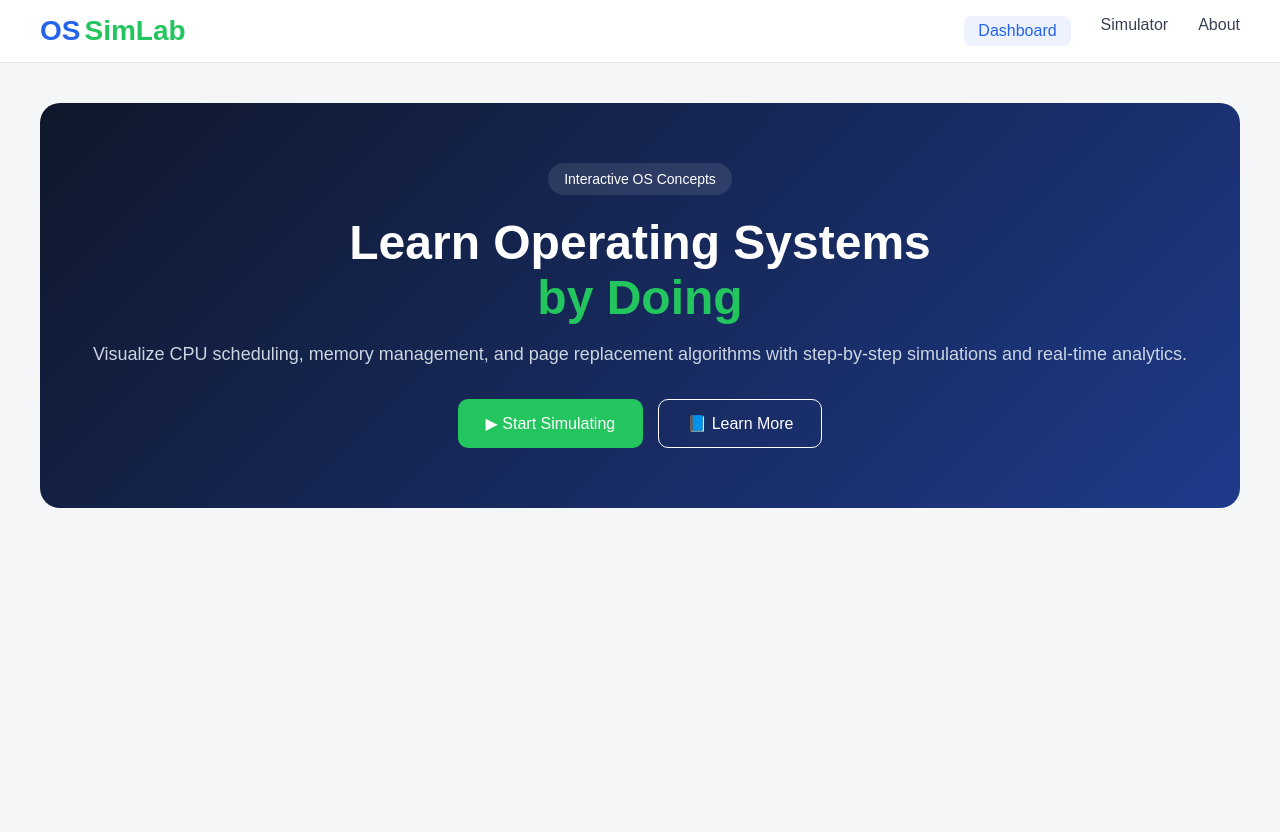
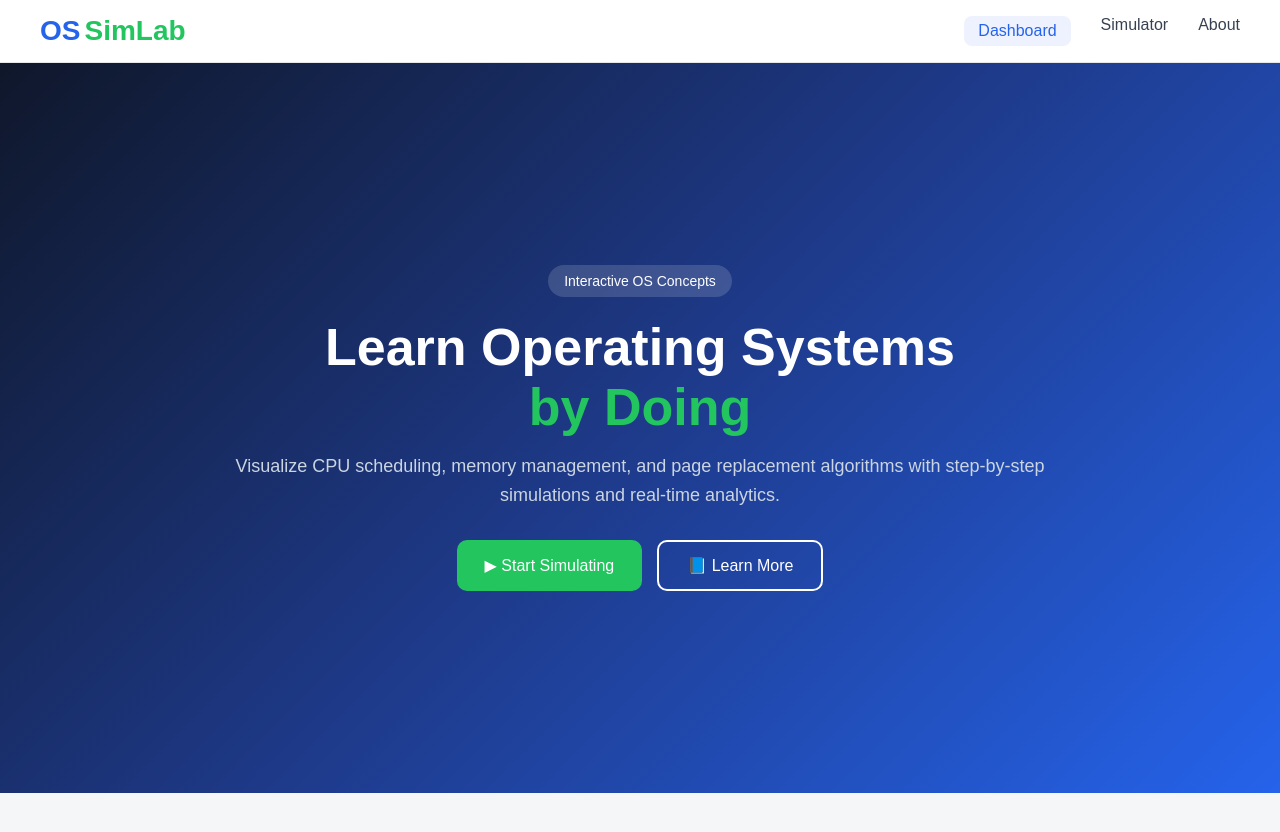
Before and after one commit to Nishan0021/OS-SimLab, a React (Vite) app: page / in a window 1280 px wide. Shown: the top 832 px of the page. After the commit the page ends 800 px from the top, so only its background shows below. Built offline with nearby package versions, Linux system fonts and the light colour scheme.

Commit message:
Enhance Dashboard styles for improved layout

```diff
--- a/src/pages/Dashboard.css
+++ b/src/pages/Dashboard.css
@@ -1,86 +1,182 @@
-/* MAIN CONTAINER */
+/* ========================= */
+/* MAIN CONTAINER - FULL PAGE */
+/* ========================= */
 
 .dashboard-container {
-  padding: 40px;
-  background: #f5f6f8;
-  min-height: 100vh;
+
+  min-height: calc(100vh - 70px);
+
+  display: flex;
+  justify-content: center;
+  align-items: center;
+
+  background: linear-gradient(
+    135deg,
+    #0f172a,
+    #1e3a8a,
+    #2563eb
+  );
+
+  padding: 40px 20px;
+
 }
 
 
+/* ========================= */
 /* HERO SECTION */
+/* ========================= */
 
 .hero {
-  background: linear-gradient(135deg, #0f172a, #1e3a8a);
+
   color: white;
-  border-radius: 20px;
-  padding: 60px 40px;
+
   text-align: center;
-  max-width: 100%;
+
+  max-width: 900px;
+  width: 100%;
+
+  /* REMOVE BOX LOOK */
+  background: transparent;
+  border-radius: 0;
+  padding: 0;
+
 }
 
 
+/* ========================= */
 /* BADGE */
+/* ========================= */
 
 .hero-badge {
-  background: rgba(255,255,255,0.1);
+
+  background: rgba(255,255,255,0.15);
+
   display: inline-block;
+
   padding: 8px 16px;
+
   border-radius: 20px;
+
   font-size: 14px;
+
   margin-bottom: 20px;
+
 }
 
 
+/* ========================= */
 /* TITLE */
+/* ========================= */
 
 .hero h1 {
-  font-size: 48px;
+
+  font-size: 52px;
+
   font-weight: bold;
+
   margin-bottom: 10px;
-}
 
-.hero .highlight {
-  color: #22c55e;
 }
 
 
-/* DESCRIPTION */
+.hero .highlight {
 
-.hero p {
-  font-size: 18px;
-  color: #cbd5e1;
-  margin-top: 15px;
-  line-height: 1.6;
+  color: #22c55e;
+
 }
 
 
+/* ========================= */
+/* DESCRIPTION */
+/* ========================= */
+
+.hero p {
+
+  font-size: 18px;
+
+  color: #cbd5e1;
+
+  margin-top: 15px;
+
+  line-height: 1.6;
+
+}
+
+
+/* ========================= */
 /* BUTTONS */
+/* ========================= */
 
 .hero-buttons {
+
   margin-top: 30px;
+
   display: flex;
+
   justify-content: center;
+
   gap: 15px;
+
+  flex-wrap: wrap;
+
 }
 
+
+/* START BUTTON */
+
 .start-btn {
+
   background: #22c55e;
+
   color: white;
+
   padding: 14px 28px;
+
   border-radius: 10px;
+
   border: none;
+
   font-size: 16px;
+
   cursor: pointer;
+
+  transition: 0.2s;
+
 }
 
+.start-btn:hover {
+
+  background: #16a34a;
+
+}
+
+
+/* LEARN BUTTON */
+
 .learn-btn {
+
   background: transparent;
-  border: 1px solid white;
+
+  border: 2px solid white;
+
   color: white;
+
   padding: 14px 28px;
+
   border-radius: 10px;
+
   font-size: 16px;
+
   cursor: pointer;
+
+  transition: 0.2s;
+
+}
+
+.learn-btn:hover {
+
+  background: rgba(255,255,255,0.1);
+
 }
 
 
@@ -91,33 +187,44 @@
 @media (max-width: 768px) {
 
   .dashboard-container {
-    padding: 15px;
-  }
 
-  .hero {
-    padding: 30px 20px;
-    border-radius: 15px;
+    padding: 20px;
+
+    align-items: center;
+
   }
 
   .hero h1 {
-    font-size: 28px;
+
+    font-size: 30px;
+
     line-height: 1.3;
+
   }
 
   .hero p {
+
     font-size: 15px;
+
   }
 
   .hero-buttons {
+
     flex-direction: column;
+
     gap: 10px;
+
   }
 
   .start-btn,
   .learn-btn {
+
     width: 100%;
+
     padding: 12px;
+
     font-size: 15px;
+
   }
 
 }
```
